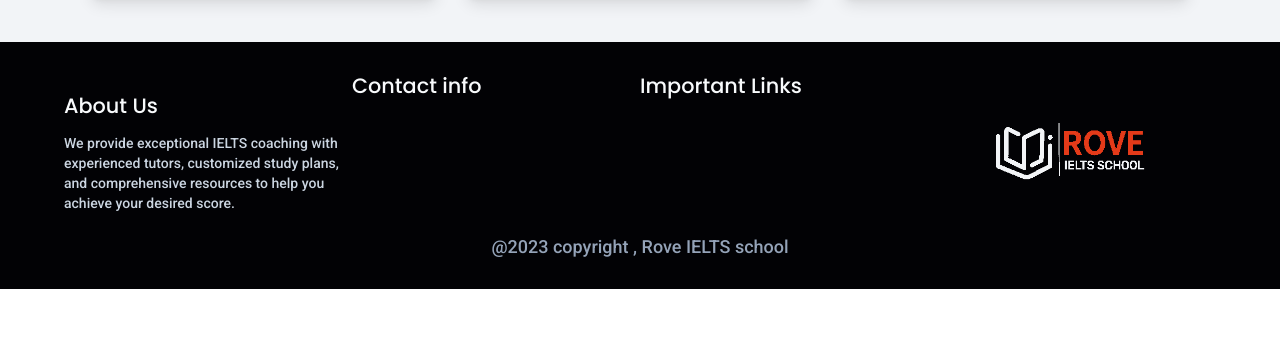
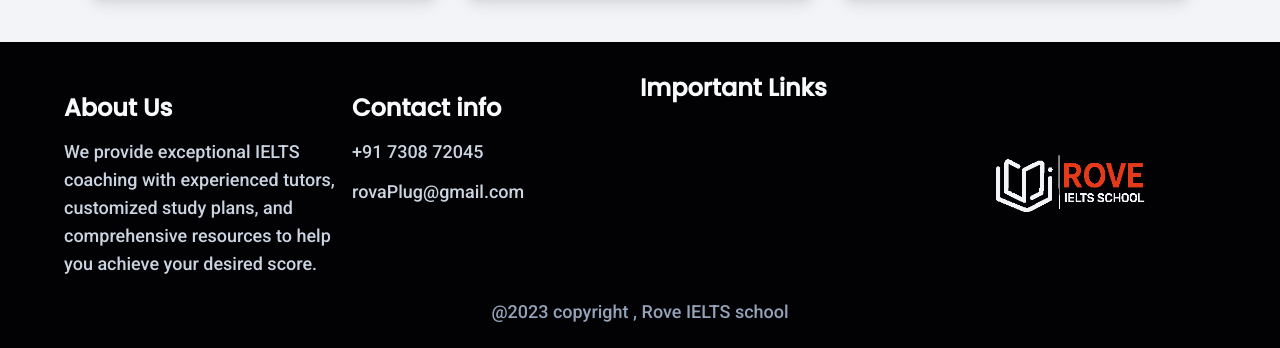
Before and after one commit to Hartaj-Singh-Dev/RevoIELTS, a React (Vite) app: page / in a window 1280 px wide. Shown: the part 2086-2434 px from the top of the page. Before the commit the page ends 2375 px from the top, so only its background shows below. Built offline with nearby package versions, Linux system fonts and the light colour scheme; a web font is replaced by a local one.

Commit message:
Let's test on mobile

```diff
--- a/components/PageFooter.tsx
+++ b/components/PageFooter.tsx
@@ -5,18 +5,22 @@ const PageFooter = () => {
   <footer className="px-4 sm:px-16  py-7 bg-[#020205] min-h-[30vh]">
     <section className='grid grid-cols-1 grid-rows-4 sm:grid-cols-4 sm:grid-rows-1'>
     <div className='w-full flex flex-col mt-5 mb-5  max-w-[20rem] items-start'>
-      <h2 className="font-['Poppins'] text-[1.3rem] text-slate-50">About Us</h2>
-      <p className="font-['Roboto'] pt-3 text-sm text-slate-300">We provide exceptional IELTS coaching with experienced tutors, customized study plans, and comprehensive resources to help you achieve your desired score.
+      <h2 className="font-['Poppins'] text-[1.3rem] sm:text-[1.5rem] sm:font-semibold font-medium text-slate-50">About Us</h2>
+      <p className="font-['Roboto'] pt-3 text-sm sm:text-lg text-slate-300">We provide exceptional IELTS coaching with experienced tutors, customized study plans, and comprehensive resources to help you achieve your desired score.
 </p>
     </div>
-    <div className='w-full flex flex-col items-start'>
-      <h2 className="font-['Poppins'] text-[1.3rem] text-slate-50">Contact info</h2>
+    <div className='w-full flex mt-5 mb-5 max-w-[20rem] flex-col items-start'>
+      <h2 className="font-['Poppins'] text-[1.3rem] sm:text-[1.5rem] sm:font-semibold font-medium text-slate-50">Contact info</h2>
+      <div className="">
+        <p className="font-['Roboto'] pt-3 text-sm sm:text-lg text-slate-300">+91 7308 72045</p>
+        <p className="font-['Roboto'] pt-3 text-sm sm:text-lg text-slate-300">rovaPlug@gmail.com</p>
+      </div>
+    </div>
+    <div className='w-full flex items-start'>
+      <h2 className="font-['Poppins'] text-[1.3rem] sm:text-[1.5rem] sm:font-semibold font-medium text-slate-50">Important Links</h2>
       <div>
 
       </div>
-    </div>
-    <div className='w-full flex items-start'>
-      <h2 className="font-['Poppins'] text-[1.3rem] text-slate-50">Important Links</h2>
     </div>
     <div className="w-full flex justify-center items-center">
       <img src="/RoveLogoWhite.png" className='w-[13rem] h-auto' alt="" />
```
